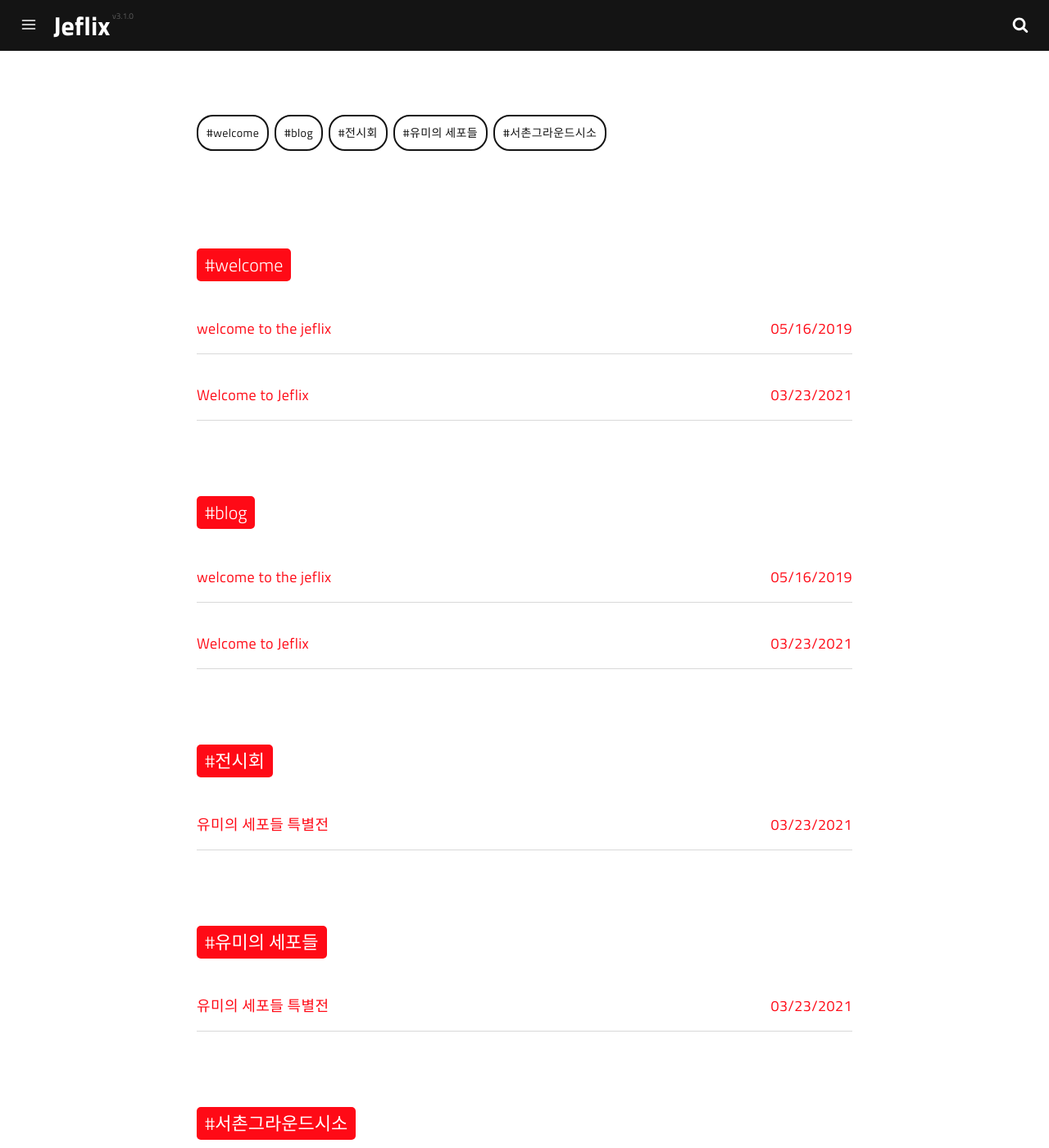
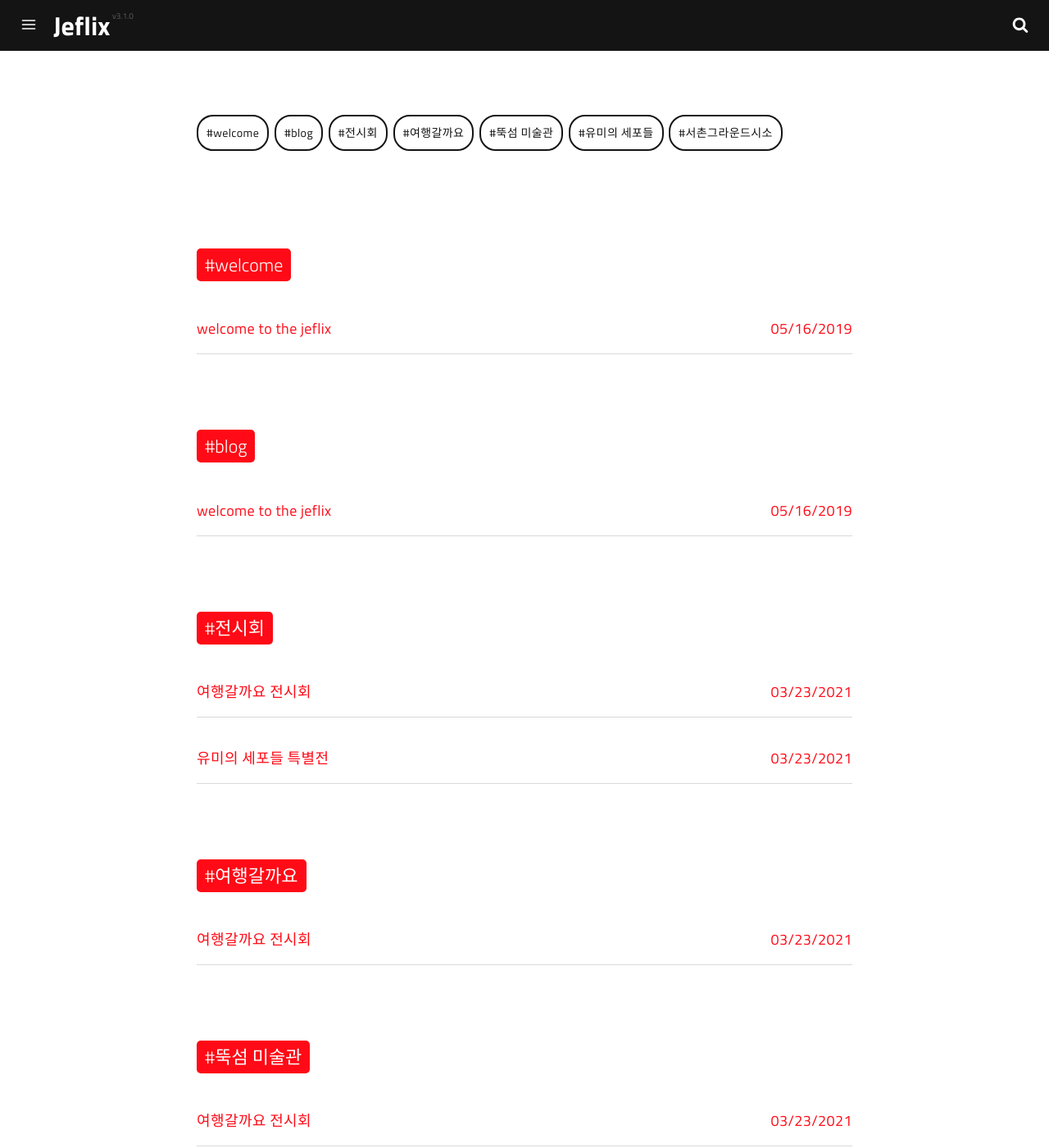
Before and after one commit to jesthers/jesthers.github.io, a Jekyll site: the page built from tags.html, in a window 1280 px wide and 1400 px high. Shown: the whole window at 82% size. Built offline with Jekyll 4.4.1, drawn with Linux system fonts in a browser that asks for light colours; a script that is not in the unit is left out.

Commit message:
Update and rename 2021-03-23-Welcome-to-Jeflix.md to 2021-03-23-여행갈까요-전시회.md

```diff
--- a/_posts/2021-03-23-Welcome-to-Jeflix.md
+++ b/_posts/2021-03-23-여행갈까요-전시회.md
@@ -1,19 +1,21 @@
 ---
 date: 2021-03-23T23:48:05.000Z
 layout: post
-title: Welcome to Jeflix
-subtitle: 'I really hope this gonna be work this time'
+title: 여행갈까요 전시회
+subtitle: '테마는 너무 좋았으나, 가격에 비해 생각보다 너무 짧았던 전시'
 description: >-
-  Please let me sleep.. I cannot awake until now.. I have to go to work tomorrow !! But I didn't have finished my HW. It's so annoying.
+  여행에 갈증난 사람들 주목 ❗❗❗❗
+  여행 다녀온 듯한 기분 내고 싶다면 어서 달려 달려💨
 image: >-
-  https://user-images.githubusercontent.com/81091471/112833789-30ba9c00-90d2-11eb-87ce-6186020edc9d.jpg
+  https://user-images.githubusercontent.com/81091471/113002773-143f6200-91ad-11eb-8751-f2ef9c016a86.jpg
 optimized_image: >-
-  https://res.cloudinary.com/dm7h7e8xj/image/upload/c_scale,w_380/v1559821647/theme6_qeeojf.jpg
-category: blog
+  https://user-images.githubusercontent.com/81091471/113002773-143f6200-91ad-11eb-8751-f2ef9c016a86.jpg
+category: 전시
 tags:
-  - welcome
-  - blog
-author: jesther
+  - 전시회
+  - 여행갈까요
+  - 뚝섬 미술관
+author: 졔스더
 paginate: true
 ---
 Cas sociis natoque penatibus et magnis <a href="#">dis parturient montes</a>, nascetur ridiculus mus. *Aenean eu leo quam.* Pellentesque ornare sem lacinia quam venenatis vestibulum. Sed posuere consectetur est at lobortis. Cras mattis consectetur purus sit amet fermentum.
```
